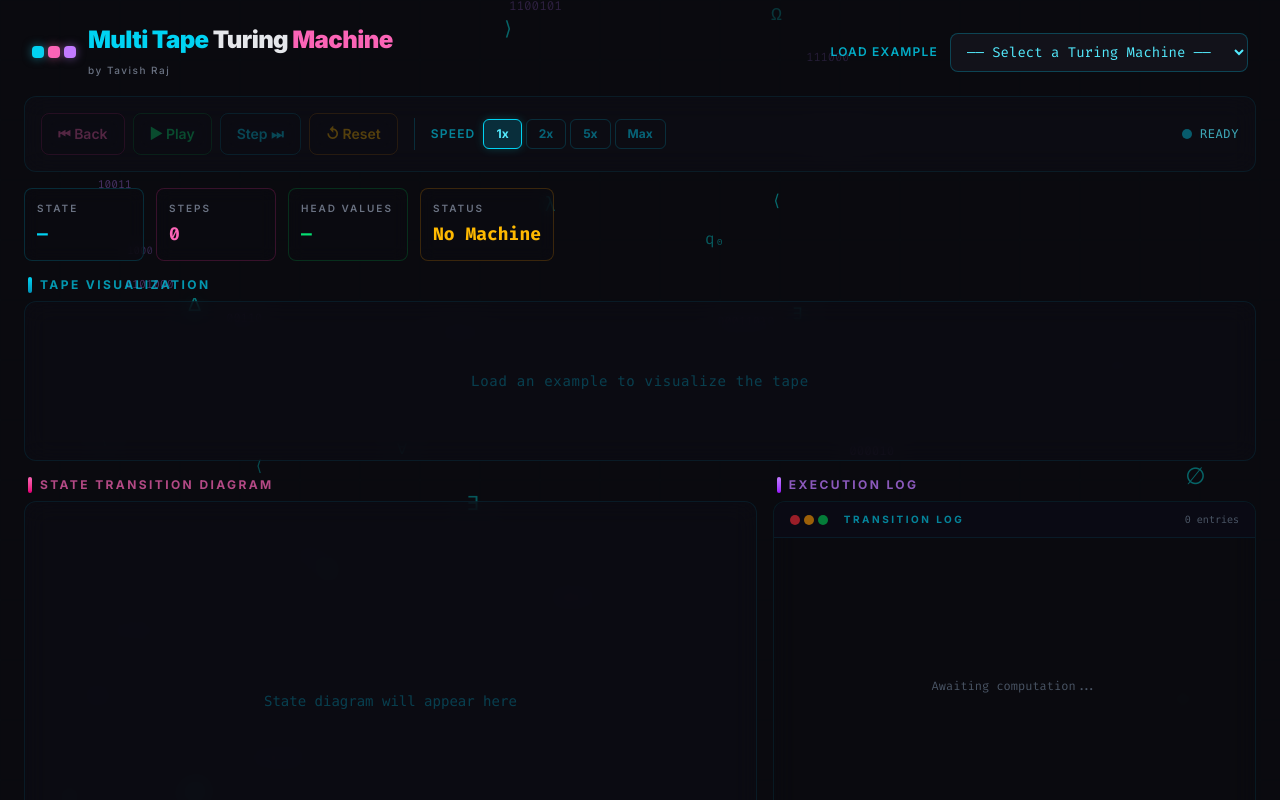
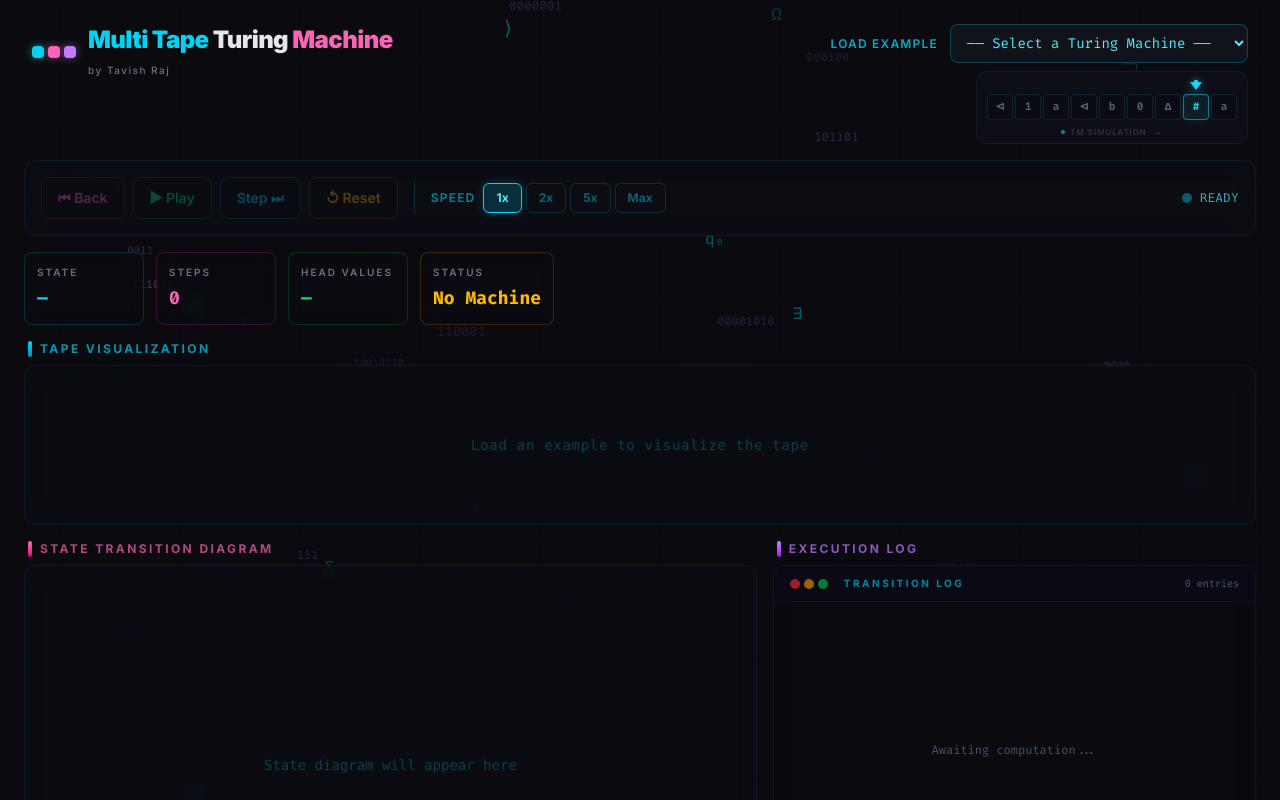
Before and after one commit to tavishraj/Multi-Tape-TM-Visualizer, a React (Vite) app: page / in a window 1280 px wide. Shown: the top 800 px of the page. Built offline with nearby package versions, Linux system fonts and the light colour scheme.

Commit message:
feat: add interactive mini Turing machine tape animation in header

```diff
--- a/src/components/Dashboard.tsx
+++ b/src/components/Dashboard.tsx
@@ -9,6 +9,8 @@ import MetricsPanel from './MetricsPanel';
 import TapeView from './TapeView';
 import TransitionLog from './TransitionLog';
 import DFAVisualization from './DFAVisualization';
+
+import MiniTapeAnimation from './MiniTapeAnimation';
 
 export default function Dashboard() {
   const {
@@ -42,7 +44,7 @@ export default function Dashboard() {
       {/* Main content */}
       <div className="relative z-10 flex flex-col w-full min-h-screen p-4 lg:p-6 gap-4">
         {/* Header */}
-        <header className="flex flex-wrap items-center justify-between gap-4 px-2">
+        <header className="flex flex-wrap items-start justify-between gap-4 px-2">
           <div className="flex items-center gap-3">
             <div className="flex items-center gap-1">
               <div className="w-3 h-3 rounded-sm bg-cyan-400 shadow-[0_0_10px_rgba(34,211,238,0.5)]" />
@@ -67,10 +69,13 @@ export default function Dashboard() {
             </div>
           </div>
 
-          <ExampleSelector
-            onSelect={handleSelectExample}
-            currentId={currentExampleId}
-          />
+          <div className="flex flex-col items-end gap-2">
+            <ExampleSelector
+              onSelect={handleSelectExample}
+              currentId={currentExampleId}
+            />
+            <MiniTapeAnimation />
+          </div>
         </header>
 
         {/* Description */}
--- /dev/null
+++ b/src/components/MiniTapeAnimation.tsx
@@ -0,0 +1,108 @@
+import { useEffect, useRef, useState } from 'react';
+
+// Mini Turing Machine tape animation — decorative, cyberpunk themed
+const CELL_COUNT = 9;
+const SYMBOLS = ['0', '1', 'Δ', '⊳', '⊲', '#', 'a', 'b', '×'];
+
+export default function MiniTapeAnimation() {
+  const [headPos, setHeadPos] = useState(4);
+  const [cells, setCells] = useState<string[]>(() =>
+    Array.from({ length: CELL_COUNT }, () => SYMBOLS[Math.floor(Math.random() * SYMBOLS.length)])
+  );
+  const [writing, setWriting] = useState(false);
+  const [direction, setDirection] = useState<'R' | 'L'>('R');
+  const timeoutRef = useRef<ReturnType<typeof setTimeout>>();
+  const [paused, setPaused] = useState(false);
+
+  useEffect(() => {
+    const tick = () => {
+      // Simulate a TM step: write, then move
+      setWriting(true);
+
+      timeoutRef.current = setTimeout(() => {
+        // Write a random symbol at head
+        setCells((prev) => {
+          const next = [...prev];
+          next[headPos] = SYMBOLS[Math.floor(Math.random() * SYMBOLS.length)];
+          return next;
+        });
+        setWriting(false);
+
+        // Move head
+        timeoutRef.current = setTimeout(() => {
+          setHeadPos((prev) => {
+            if (prev >= CELL_COUNT - 2) {
+              setDirection('L');
+              return prev - 1;
+            }
+            if (prev <= 1) {
+              setDirection('R');
+              return prev + 1;
+            }
+            // Random direction change occasionally
+            if (Math.random() < 0.3) {
+              const newDir = Math.random() < 0.5 ? 'R' : 'L';
+              setDirection(newDir);
+              return newDir === 'R' ? prev + 1 : prev - 1;
+            }
+            return direction === 'R' ? prev + 1 : prev - 1;
+          });
+        }, 350);
+      }, 400);
+    };
+
+    if (!paused) {
+      timeoutRef.current = setTimeout(tick, 900);
+    }
+
+    return () => {
+      if (timeoutRef.current) clearTimeout(timeoutRef.current);
+    };
+  }, [headPos, direction, paused]);
+
+  return (
+    <div
+      className="mini-tape-anim"
+      onMouseEnter={() => setPaused(true)}
+      onMouseLeave={() => setPaused(false)}
+      title="Interactive Turing Machine — hover to pause"
+    >
+      {/* Head indicator row */}
+      <div className="mini-tape-head-row">
+        {Array.from({ length: CELL_COUNT }).map((_, i) => (
+          <div key={i} className="mini-tape-head-slot">
+            {i === headPos && (
+              <div className={`mini-tape-head ${writing ? 'writing' : ''}`}>
+                <svg width="14" height="10" viewBox="0 0 14 10" fill="none">
+                  <path d="M7 10L1 2h12L7 10z" fill="currentColor" />
+                  <rect x="5" y="0" width="4" height="3" rx="1" fill="currentColor" />
+                </svg>
+              </div>
+            )}
+          </div>
+        ))}
+      </div>
+
+      {/* Tape cells */}
+      <div className="mini-tape-cells">
+        {cells.map((sym, i) => (
+          <div
+            key={i}
+            className={`mini-tape-cell ${i === headPos ? 'active' : ''} ${
+              i === headPos && writing ? 'writing' : ''
+            }`}
+          >
+            <span>{sym}</span>
+          </div>
+        ))}
+      </div>
+
+      {/* Label */}
+      <div className="mini-tape-label">
+        <span className="mini-tape-dot" />
+        <span>TM simulation</span>
+        <span className="mini-tape-dir">{direction === 'R' ? '→' : '←'}</span>
+      </div>
+    </div>
+  );
+}
--- a/src/index.css
+++ b/src/index.css
@@ -138,3 +138,141 @@ select option {
   color: #a5f3fc;
   padding: 8px;
 }
+
+/* ──────────────────────────────────────────────
+   MINI TAPE ANIMATION
+   ────────────────────────────────────────────── */
+
+.mini-tape-anim {
+  display: flex;
+  flex-direction: column;
+  align-items: center;
+  gap: 2px;
+  padding: 6px 10px 4px;
+  border-radius: 10px;
+  background: rgba(18, 18, 30, 0.5);
+  border: 1px solid rgba(34, 211, 238, 0.08);
+  user-select: none;
+  transition: border-color 0.4s, background 0.4s;
+  max-width: fit-content;
+}
+
+.mini-tape-anim:hover {
+  border-color: rgba(34, 211, 238, 0.25);
+  background: rgba(18, 18, 30, 0.7);
+}
+
+/* Head indicator row */
+.mini-tape-head-row {
+  display: flex;
+  gap: 2px;
+  height: 14px;
+}
+
+.mini-tape-head-slot {
+  width: 26px;
+  display: flex;
+  justify-content: center;
+  align-items: flex-end;
+}
+
+.mini-tape-head {
+  color: #22d3ee;
+  animation: head-bob 1.2s ease-in-out infinite;
+  transition: color 0.2s;
+  filter: drop-shadow(0 0 4px rgba(34, 211, 238, 0.5));
+}
+
+.mini-tape-head.writing {
+  color: #f472b6;
+  filter: drop-shadow(0 0 8px rgba(244, 114, 182, 0.7));
+  animation: head-write 0.35s ease-in-out;
+}
+
+@keyframes head-bob {
+  0%, 100% { transform: translateY(0); }
+  50% { transform: translateY(-2px); }
+}
+
+@keyframes head-write {
+  0% { transform: translateY(0) scale(1); }
+  50% { transform: translateY(2px) scale(1.2); }
+  100% { transform: translateY(0) scale(1); }
+}
+
+/* Tape cells */
+.mini-tape-cells {
+  display: flex;
+  gap: 2px;
+}
+
+.mini-tape-cell {
+  width: 26px;
+  height: 26px;
+  display: flex;
+  align-items: center;
+  justify-content: center;
+  border: 1px solid rgba(34, 211, 238, 0.12);
+  border-radius: 4px;
+  background: rgba(10, 10, 18, 0.6);
+  font-family: 'Fira Code', monospace;
+  font-size: 11px;
+  font-weight: 600;
+  color: rgba(148, 163, 184, 0.6);
+  transition: all 0.35s cubic-bezier(0.4, 0, 0.2, 1);
+}
+
+.mini-tape-cell.active {
+  border-color: rgba(34, 211, 238, 0.5);
+  background: rgba(34, 211, 238, 0.08);
+  color: #22d3ee;
+  box-shadow: 0 0 10px rgba(34, 211, 238, 0.15), inset 0 0 8px rgba(34, 211, 238, 0.05);
+}
+
+.mini-tape-cell.writing {
+  border-color: rgba(244, 114, 182, 0.6);
+  background: rgba(244, 114, 182, 0.12);
+  color: #f472b6;
+  box-shadow: 0 0 14px rgba(244, 114, 182, 0.25), inset 0 0 10px rgba(244, 114, 182, 0.08);
+  transform: scale(1.08);
+}
+
+/* Label row */
+.mini-tape-label {
+  display: flex;
+  align-items: center;
+  gap: 5px;
+  font-size: 8px;
+  font-family: 'Inter', sans-serif;
+  text-transform: uppercase;
+  letter-spacing: 0.12em;
+  color: rgba(148, 163, 184, 0.35);
+  padding-top: 2px;
+}
+
+.mini-tape-dot {
+  width: 4px;
+  height: 4px;
+  border-radius: 50%;
+  background: #22d3ee;
+  animation: dot-pulse 2s ease-in-out infinite;
+}
+
+@keyframes dot-pulse {
+  0%, 100% { opacity: 0.4; box-shadow: none; }
+  50% { opacity: 1; box-shadow: 0 0 6px rgba(34, 211, 238, 0.6); }
+}
+
+.mini-tape-dir {
+  color: rgba(34, 211, 238, 0.4);
+  font-size: 10px;
+  transition: color 0.3s;
+}
+
+.mini-tape-anim:hover .mini-tape-label {
+  color: rgba(148, 163, 184, 0.55);
+}
+
+.mini-tape-anim:hover .mini-tape-dir {
+  color: rgba(34, 211, 238, 0.7);
+}
```
Also changed, not shown: 1 other file (tests, documents, lock files or other folders).
